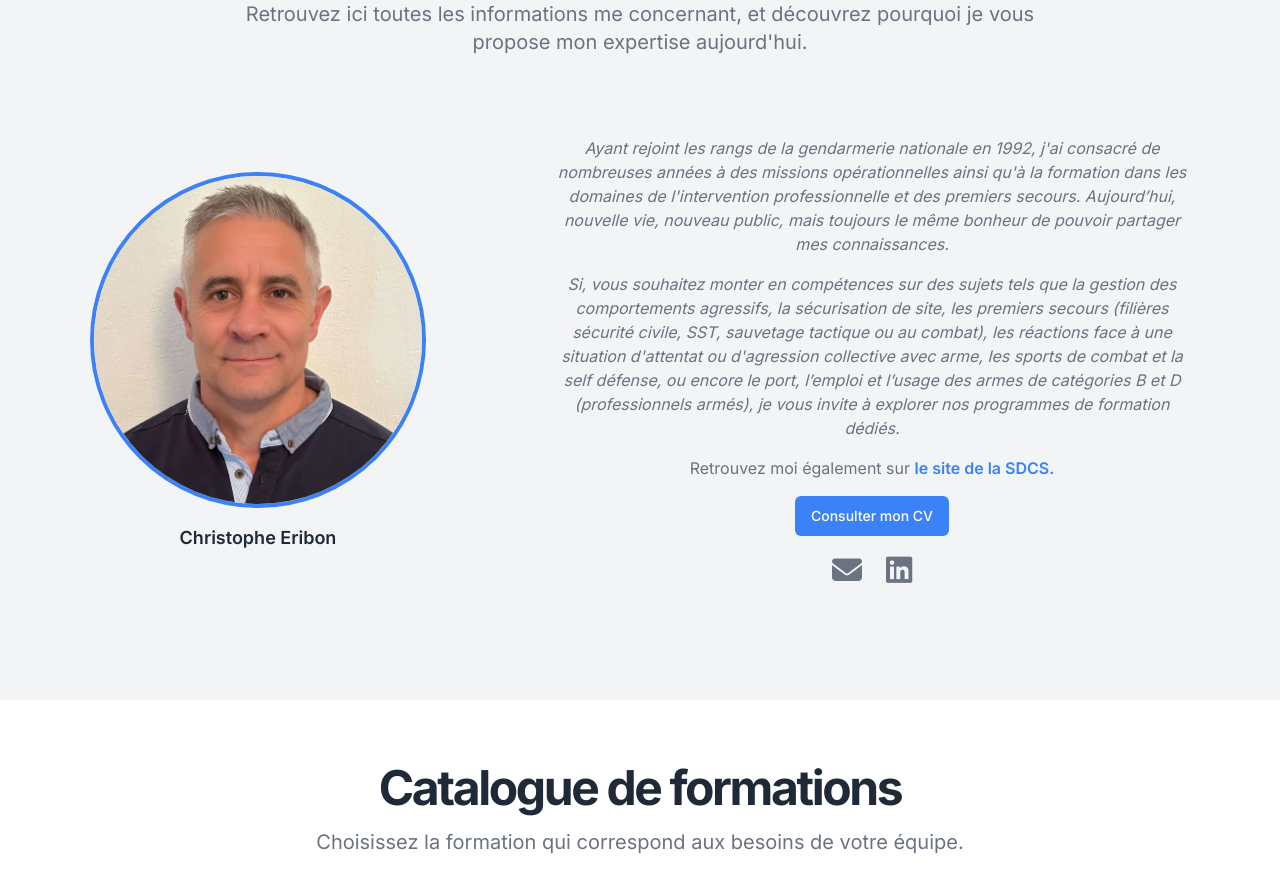
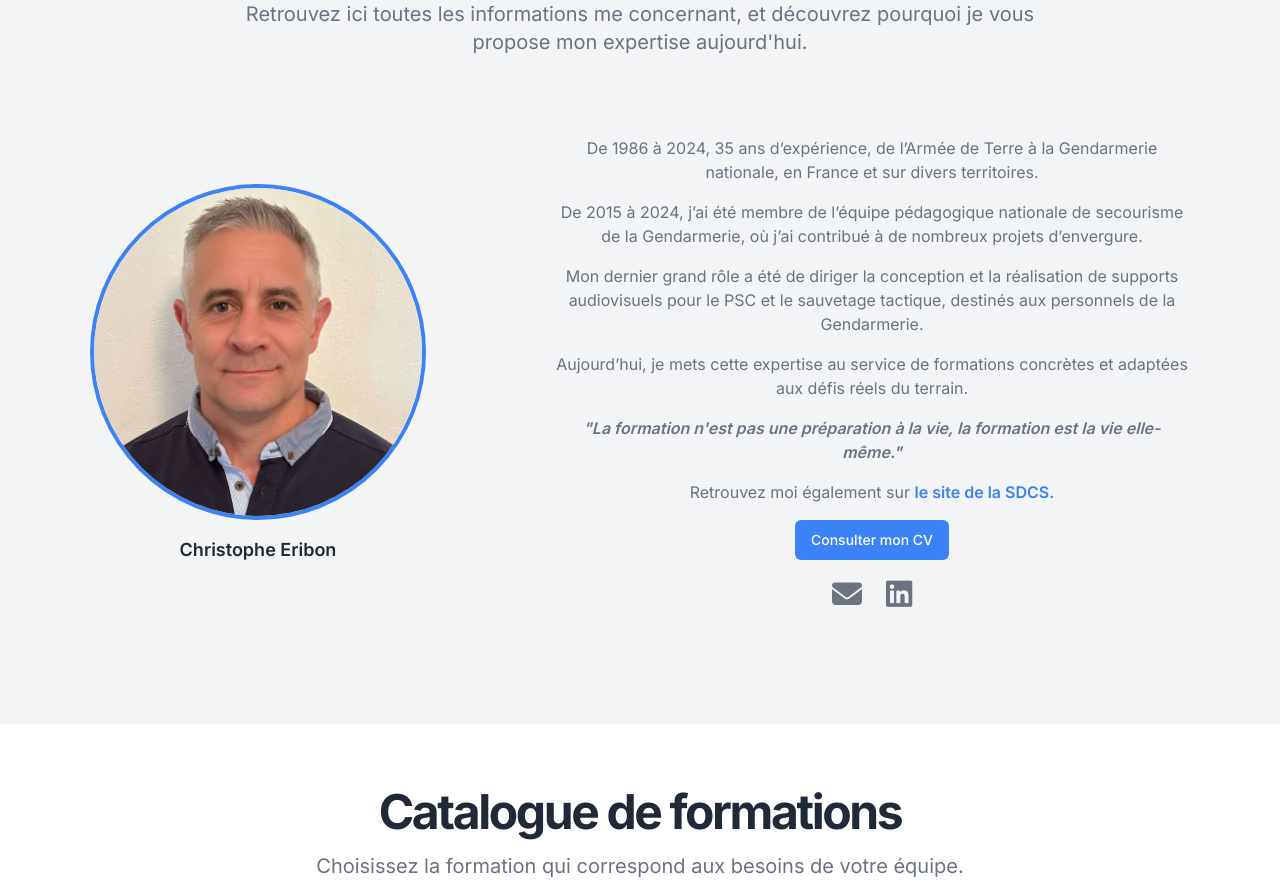
Before and after one commit to HugoErb/Site-SAFESEC-Formation, an Angular app in the folder frontend/: page /home in a window 1280 px wide. Shown: the part 1620-2508 px from the top of the page. Built offline with nearby package versions, Linux system fonts and the light colour scheme.

Commit message:
maj texte de pres

```diff
--- a/frontend/src/app/home/home.component.html
+++ b/frontend/src/app/home/home.component.html
@@ -155,25 +155,22 @@
                 </div>
                 <div class="flex flex-col w-full max-w-[700px] items-center justify-center p-4 md:p-8">
                     <div class="space-y-4 text-center">
-                        <p class="text-gray-500 italic"> Ayant rejoint les rangs de la gendarmerie nationale en 1992,
-                            j'ai consacré
-                            de nombreuses années à des missions opérationnelles ainsi qu'à la formation dans les
-                            domaines de
-                            l'intervention professionnelle et des premiers secours.
-                            Aujourd’hui, nouvelle vie, nouveau public, mais toujours le même bonheur de pouvoir partager
-                            mes
-                            connaissances.</p>
-                        <p class="text-gray-500 italic">Si, vous souhaitez monter en compétences sur des sujets tels que
-                            la gestion
-                            des
-                            comportements agressifs, la sécurisation de site, les premiers secours (filières sécurité
-                            civile, SST,
-                            sauvetage tactique ou au combat), les réactions face à une situation d'attentat ou
-                            d'agression collective
-                            avec arme, les sports de combat et la self défense, ou encore le port, l’emploi et l’usage
-                            des armes de
-                            catégories B et D (professionnels armés), je vous invite à explorer nos programmes de
-                            formation dédiés.
+                        <p class="text-gray-500"> De 1986 à 2024, 35 ans d’expérience, de l’Armée de Terre à la
+                            Gendarmerie nationale, en France et sur divers
+                            territoires.</p>
+                        <p class="text-gray-500">De 2015 à 2024, j’ai été membre de l’équipe pédagogique
+                            nationale de secourisme de la Gendarmerie, où j’ai contribué à
+                            de nombreux projets d’envergure.
+                        </p>
+                        <p class="text-gray-500">Mon dernier grand rôle a été de diriger la conception et la
+                            réalisation de supports audiovisuels pour le PSC et le
+                            sauvetage tactique, destinés aux personnels de la Gendarmerie.
+                        </p>
+                        <p class="text-gray-500">Aujourd’hui, je mets cette expertise au service de formations
+                            concrètes et adaptées aux défis réels du terrain.
+                        </p>
+                        <p class="text-gray-500 italic font-semibold">"La formation n'est pas une préparation à la vie, la formation
+                            est la vie elle-même."
                         </p>
                         <div class="mt-4 text-gray-500">
                             Retrouvez moi également sur
```
